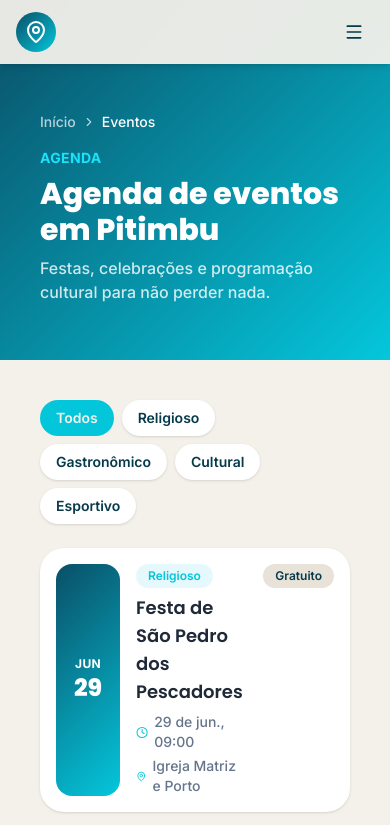
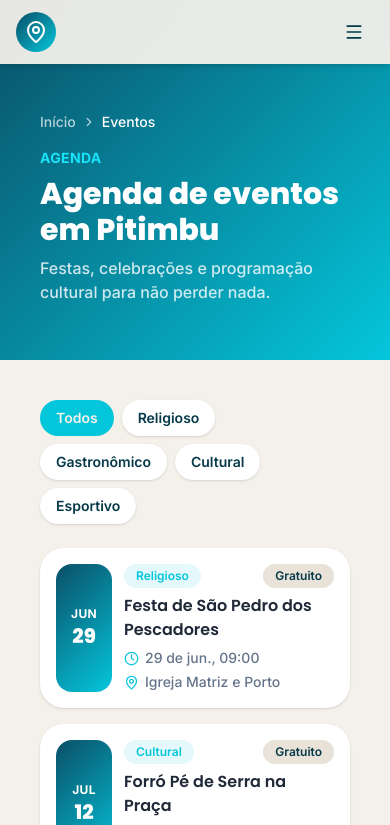
Before and after one commit to Carlosmveloso/nortcity, a React (Vite) app: page /eventos in a window 390 px wide. Shown: the top 825 px of the page. Built offline with nearby package versions, Linux system fonts and the light colour scheme.

Commit message:
ajuste de responsividade na sessão de eventos na página guia-local

```diff
--- a/src/components/ui/EventItem.jsx
+++ b/src/components/ui/EventItem.jsx
@@ -15,30 +15,32 @@ function EventItem({ event }) {
     const { month, day } = formatDateBadge(event.date);
 
     return (
-        <article className="flex gap-4 rounded-3xl bg-card p-4 shadow-sm sm:p-5">
-            <div className="flex w-16 shrink-0 flex-col items-center justify-center rounded-2xl bg-gradient-ocean py-3 text-card">
+        <article className="flex gap-3 rounded-3xl bg-card p-4 shadow-sm sm:gap-4 sm:p-5">
+            <div className="flex w-14 shrink-0 flex-col items-center justify-center rounded-2xl bg-gradient-ocean py-2.5 text-card sm:w-16 sm:py-3">
                 <span className="text-xs font-bold tracking-wide">{month}</span>
-                <span className="font-head text-2xl font-extrabold">{day}</span>
+                <span className="font-head text-xl font-extrabold sm:text-2xl">{day}</span>
             </div>
-            <div className="flex flex-1 flex-col gap-1.5">
-                <span className="w-fit rounded-full bg-turquoise/10 px-3 py-1 text-xs font-semibold text-turquoise">
-                    {event.category}
-                </span>
-                <h3 className="font-head text-lg font-semibold text-foreground">{event.title}</h3>
-                <div className="flex flex-wrap items-center gap-x-4 gap-y-1 text-sm text-muted-foreground">
+            <div className="flex min-w-0 flex-1 flex-col gap-1.5">
+                <div className="flex flex-wrap items-center justify-between gap-2">
+                    <span className="w-fit rounded-full bg-turquoise/10 px-3 py-1 text-xs font-semibold text-turquoise">
+                        {event.category}
+                    </span>
+                    <span className="shrink-0 rounded-full bg-sand-dark px-3 py-1 text-xs font-semibold whitespace-nowrap text-dark-ocean">
+                        {event.price}
+                    </span>
+                </div>
+                <h3 className="font-head text-base font-semibold text-foreground sm:text-lg">{event.title}</h3>
+                <div className="flex flex-col gap-1 text-sm text-muted-foreground sm:flex-row sm:flex-wrap sm:items-center sm:gap-x-4 sm:gap-y-1">
                     <span className="flex items-center gap-1.5">
-                        <Clock size={15} className="text-turquoise" aria-hidden="true" />
+                        <Clock size={15} className="shrink-0 text-turquoise" aria-hidden="true" />
                         {formatFullDate(event.date)}, {event.time}
                     </span>
                     <span className="flex items-center gap-1.5">
-                        <MapPin size={15} className="text-turquoise" aria-hidden="true" />
+                        <MapPin size={15} className="shrink-0 text-turquoise" aria-hidden="true" />
                         {event.location}
                     </span>
                 </div>
             </div>
-            <span className="h-fit shrink-0 self-start rounded-full bg-sand-dark px-3 py-1 text-xs font-semibold whitespace-nowrap text-dark-ocean">
-                {event.price}
-            </span>
         </article>
     );
 }
```
